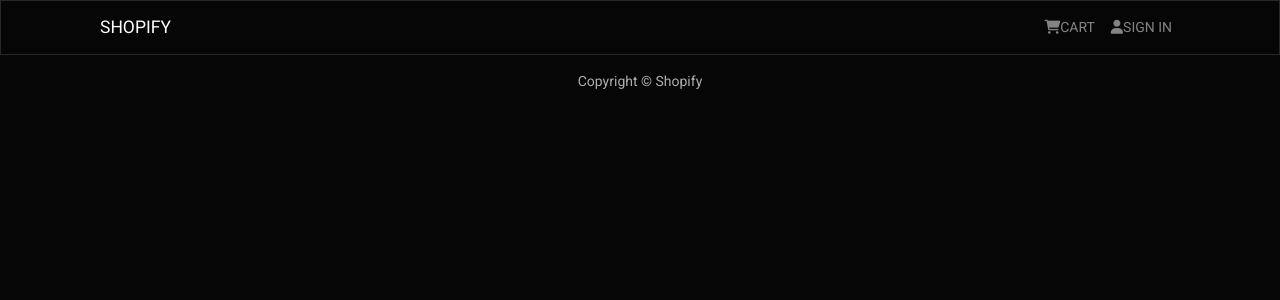
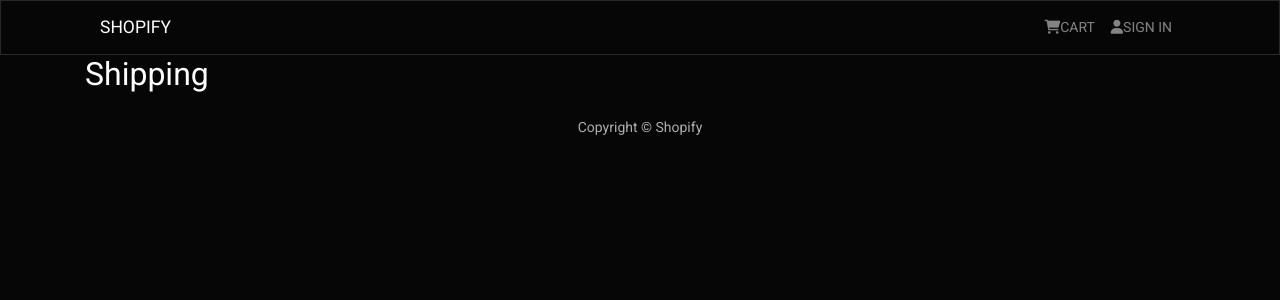
Before and after one commit to KhushiSahoo/Amazon-E-Commerce, a React (Create React App) app in the folder frontend/: page /shipping in a window 1280 px wide. Shown: the top 300 px of the page. Built offline with nearby package versions, Linux system fonts and the light colour scheme.

Commit message:
shipping screen

```diff
--- a/frontend/src/App.jsx
+++ b/frontend/src/App.jsx
@@ -9,6 +9,7 @@ import CartScreen from './screens/CartScreen';
 import LoginScreen from "./screens/LoginScreen";
 import RegisterScreen from "./screens/RegisterScreen";
 import ProfileScreen from "./screens/ProfileScreen";
+import ShippingScreen from "./screens/ShippingScreen";
 function App() {
   return (
     <>
@@ -23,6 +24,7 @@ function App() {
       <Route path='/login' element={<LoginScreen/>}/>
       <Route path='/register' element={<RegisterScreen/>}/>
       <Route path='/profile' element={<ProfileScreen/>}/>
+      <Route path='/shipping' element={<ShippingScreen/>}/>
     </Routes>
     </Container>
     <Footer/>
--- a/frontend/src/screens/CartScreen.jsx
+++ b/frontend/src/screens/CartScreen.jsx
@@ -31,7 +31,7 @@ const CartScreen = () => {
         console.log('remove')
     }
      const checkoutHandler=() =>{
-         navigate('/login?redirect=shipping')
+         navigate('/shipping')
          console.log("checkout")
      }
 
--- /dev/null
+++ b/frontend/src/screens/ShippingScreen.jsx
@@ -0,0 +1,9 @@
+import React from 'react';
+
+const ShippingScreen = () => {
+  return <div>
+      <h4>Shipping</h4>
+  </div>;
+};
+
+export default ShippingScreen;
```
